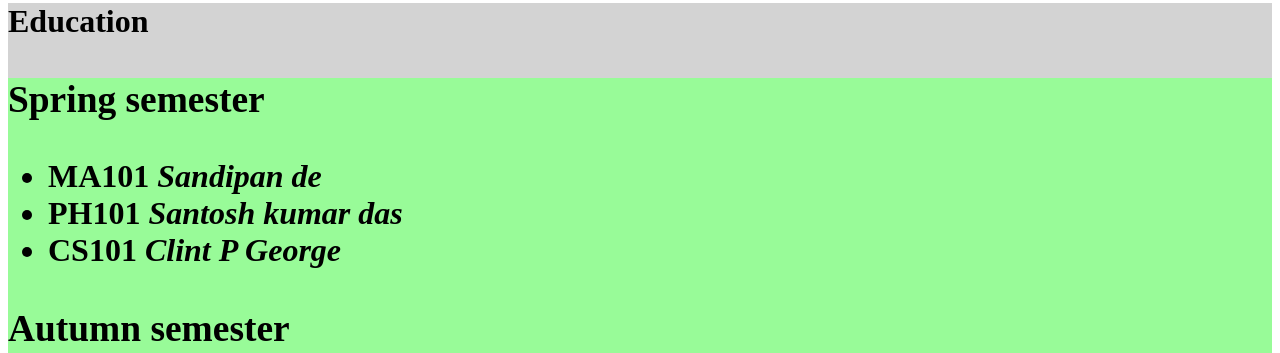
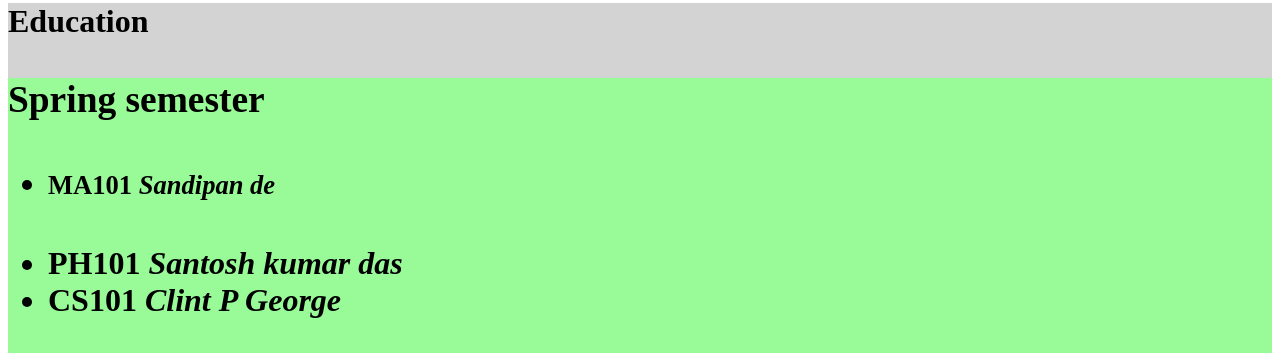
Before and after one commit to SatyaPrakash13/SatyaPrakash13.github.io, a plain HTML site: page index.html in a window 1280 px wide. Shown: the part 456-809 px from the top of the page. Drawn offline with Linux system fonts and the light colour scheme.

Commit message:
Update index.html

```diff
--- a/index.html
+++ b/index.html
@@ -35,7 +35,7 @@
     <div style="background-color: #98fb98;"color:#006400>
         <h3>Spring semester</h3>
         <ul>
-            <li><b>MA101</b> <i>Sandipan de</i></li>
+            <li><h5><b>MA101</b> <i>Sandipan de</i></h5></li>
             <li><b>PH101</b> <i>Santosh kumar das</i></li>
             <li><B>CS101</B> <i>Clint P George</i> </li>
 
```
